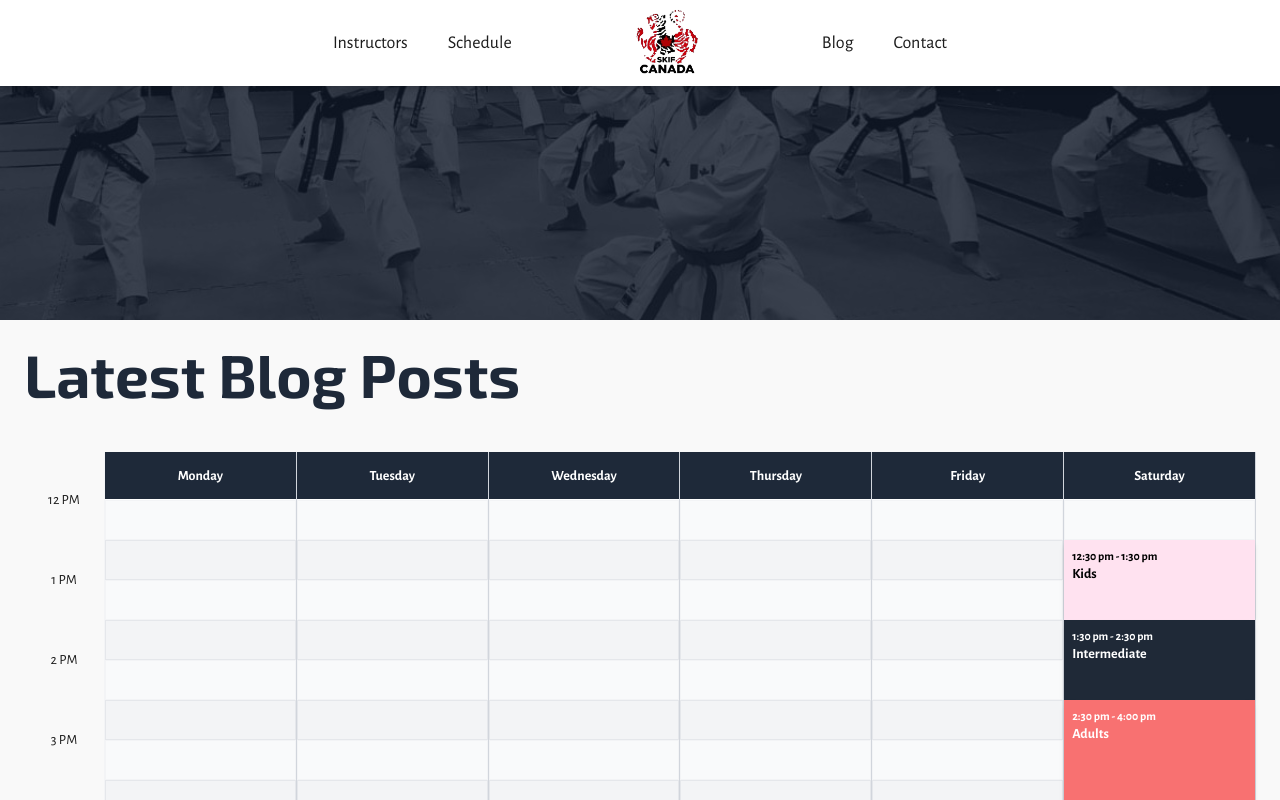
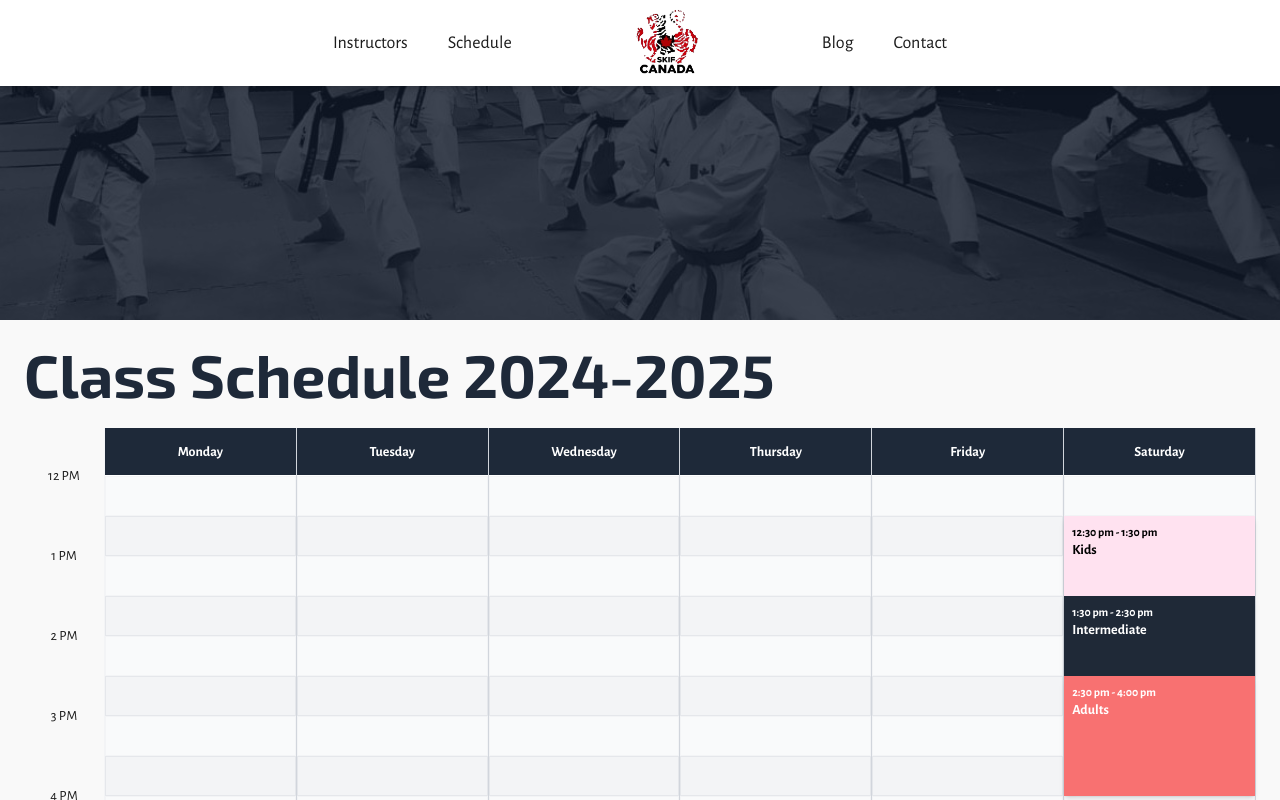
Before and after one commit to A-coderr/skif-website, a Next.js app: page /schedule in a window 1280 px wide. Shown: the top 800 px of the page. Built offline with nearby package versions, Linux system fonts and the light colour scheme.

Commit message:
Updated the animation for the Schedule title

```diff
--- a/app/components/ScheduleTable.tsx
+++ b/app/components/ScheduleTable.tsx
@@ -172,14 +172,14 @@
   return (
     <section className="w-full min-h-[60vh] flex justify-center p-6">
       <div className="flex flex-col w-full max-w-7xl justify-start">
-        <div className="w-full text-left mb-6">
+        <div className="w-full text-left">
           <motion.h1
             className="mb-6 text-2xl sm:text-3xl md:text-4xl lg:text-5xl xl:text-6xl font-bold text-gray-800"
             initial={{ opacity: 0, y: -20 }} //Initial position and opacity.
             animate={{ opacity: 1, y: 0 }} //Final position and opacity.
             transition={{ duration: 0.6 }} //Animation duration.
           >
-            Latest Blog Posts
+            Class Schedule 2024-2025
           </motion.h1>
         </div>
 
```
